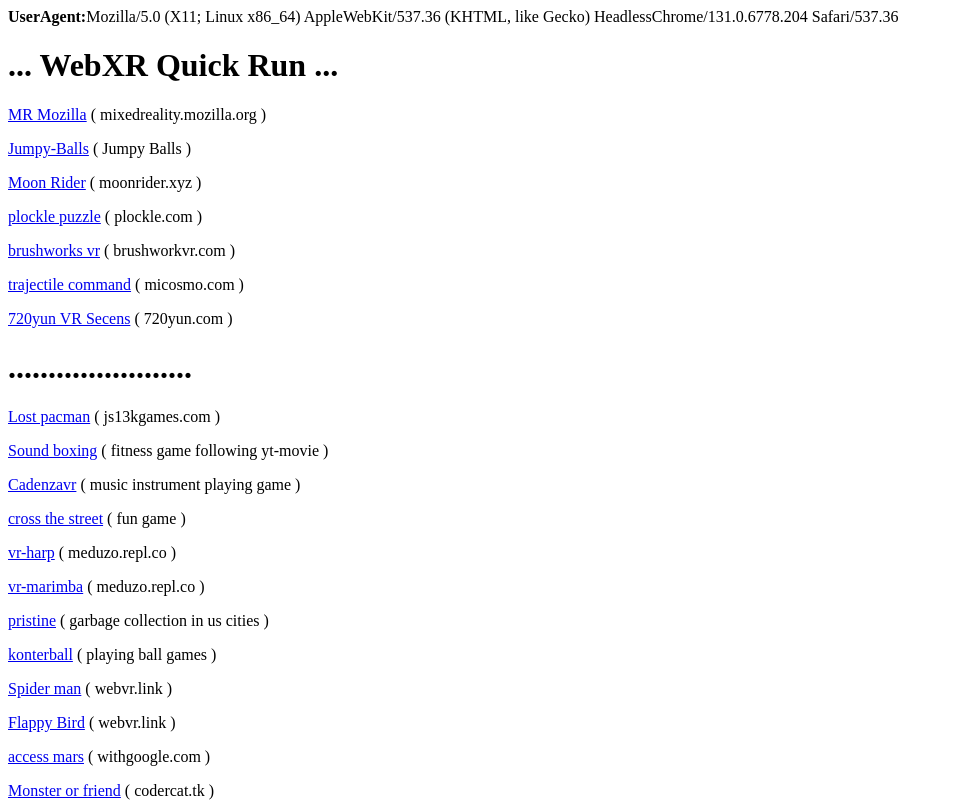
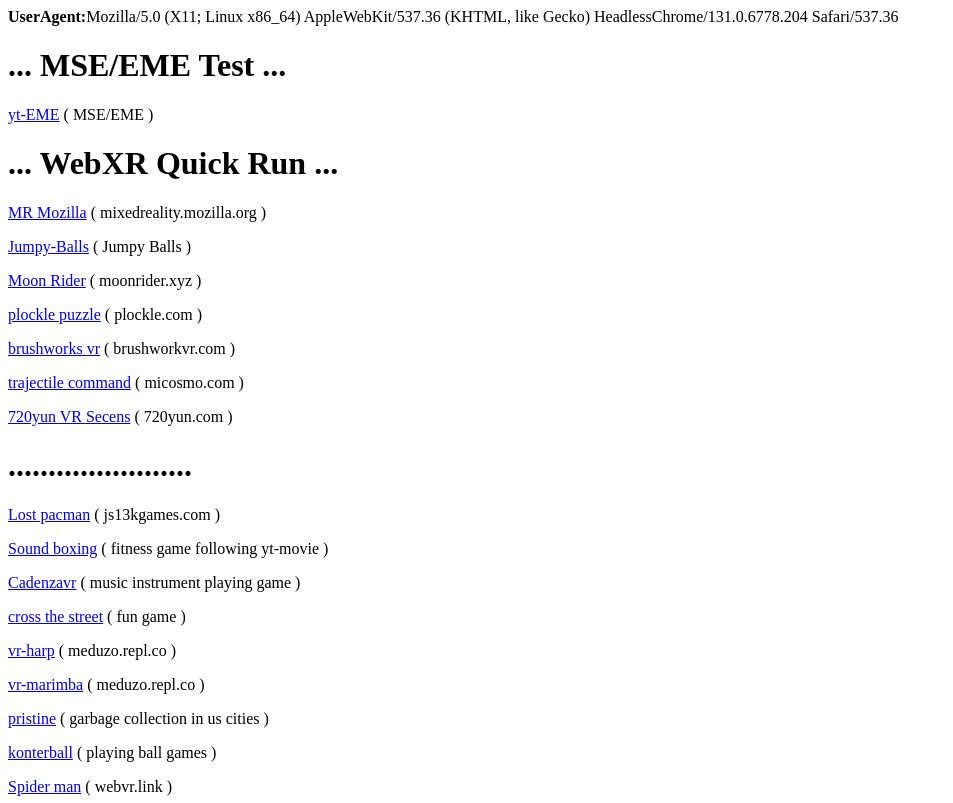
Before and after one commit to adingx/adingx.github.io, a plain HTML site: page index.html in a window 1280 px wide. Shown: the top 803 px of the page, without its empty margins (0-953 px from the left). Drawn offline with Linux system fonts and the light colour scheme.

Commit message:
mse/eme test

```diff
--- a/index.html
+++ b/index.html
@@ -5,6 +5,10 @@
         <body>
 
         <p><b>UserAgent:</b><span id="useragent"></span></p>
+
+                <h1>... MSE/EME Test ...</h1>
+
+        <p><a href="https://ytlr-cert.appspot.com/latest/main.html?&test_type=encryptedmedia-test#1683272606608">yt-EME</a> ( MSE/EME )</p>
 
                 <h1>... WebXR Quick Run ...</h1>
 
```
